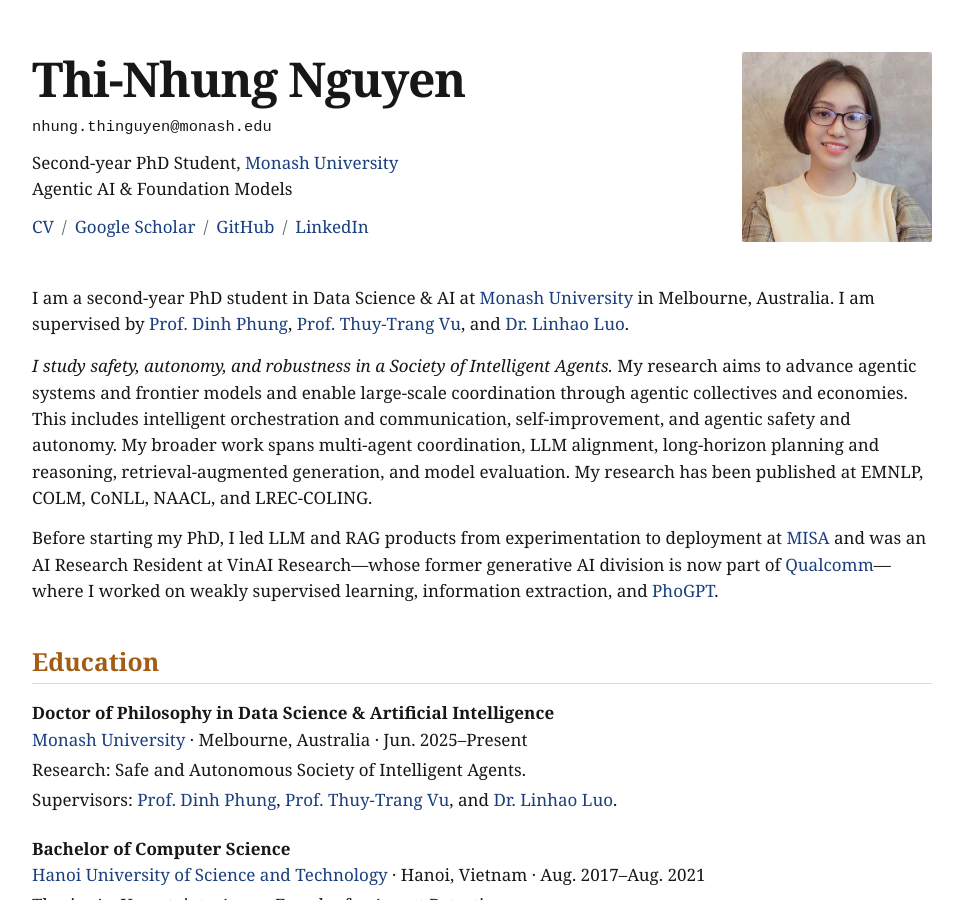
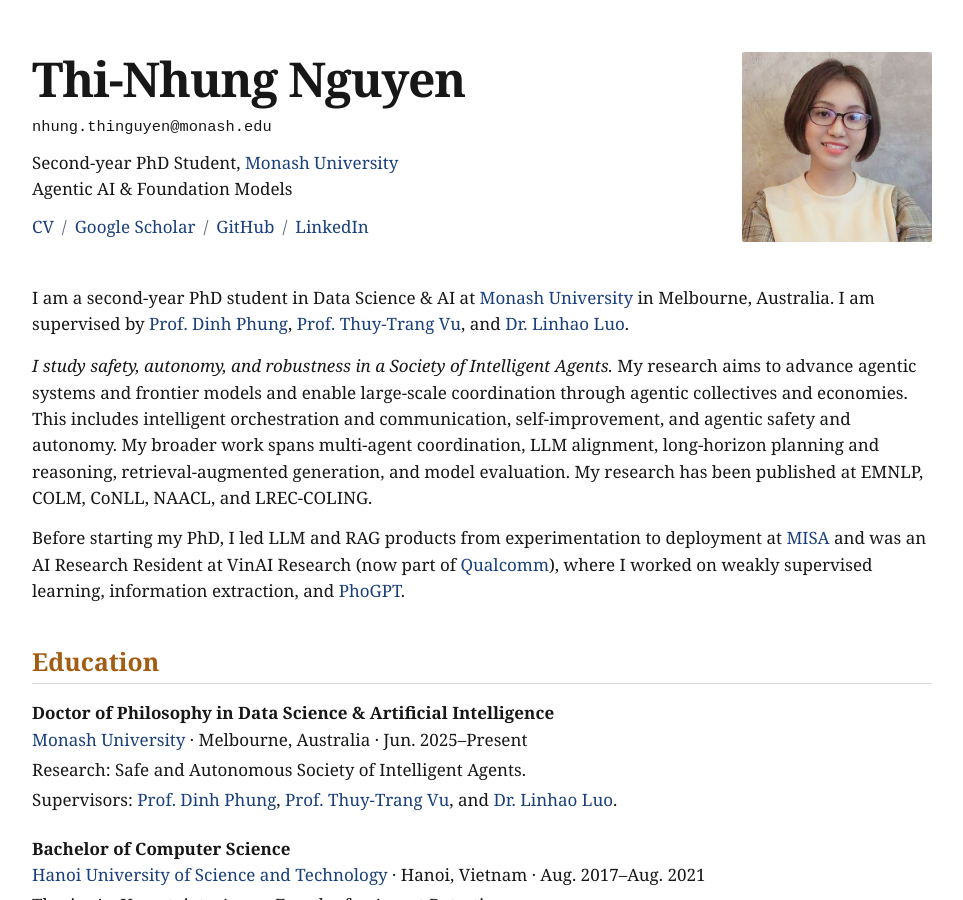
Before and after one commit to nhungnt7/nhungnt7.github.io, a Jekyll site: the page built from _pages/about.md, in a window 1280 px wide and 900 px high. Shown: the whole window, without its empty margins (158-1121 px from the left). Built offline with Jekyll 4.4.1, drawn with Linux system fonts in a browser that asks for light colours.

Commit message:
Shorten VinAI acquisition note

```diff
--- a/_pages/about.md
+++ b/_pages/about.md
@@ -12,7 +12,7 @@
 
 <p class="research-focus"><em>I study safety, autonomy, and robustness in a Society of Intelligent Agents.</em> My research aims to advance agentic systems and frontier models and enable large-scale coordination through agentic collectives and economies. This includes intelligent orchestration and communication, self-improvement, and agentic safety and autonomy. My broader work spans multi-agent coordination, LLM alignment, long-horizon planning and reasoning, retrieval-augmented generation, and model evaluation. My research has been published at EMNLP, COLM, CoNLL, NAACL, and LREC-COLING.</p>
 
-Before starting my PhD, I led LLM and RAG products from experimentation to deployment at [MISA](https://www.misa.vn/) and was an AI Research Resident at VinAI Research—whose former generative AI division is now part of [Qualcomm](https://www.qualcomm.com/news/releases/2025/04/qualcomm-expands-generative-ai-capabilities-with-acquisition-of-)—where I worked on weakly supervised learning, information extraction, and [PhoGPT](https://github.com/VinAIResearch/PhoGPT).
+Before starting my PhD, I led LLM and RAG products from experimentation to deployment at [MISA](https://www.misa.vn/) and was an AI Research Resident at VinAI Research (now part of [Qualcomm](https://www.qualcomm.com/news/releases/2025/04/qualcomm-expands-generative-ai-capabilities-with-acquisition-of-)), where I worked on weakly supervised learning, information extraction, and [PhoGPT](https://github.com/VinAIResearch/PhoGPT).
 
 ## Education
 
```
